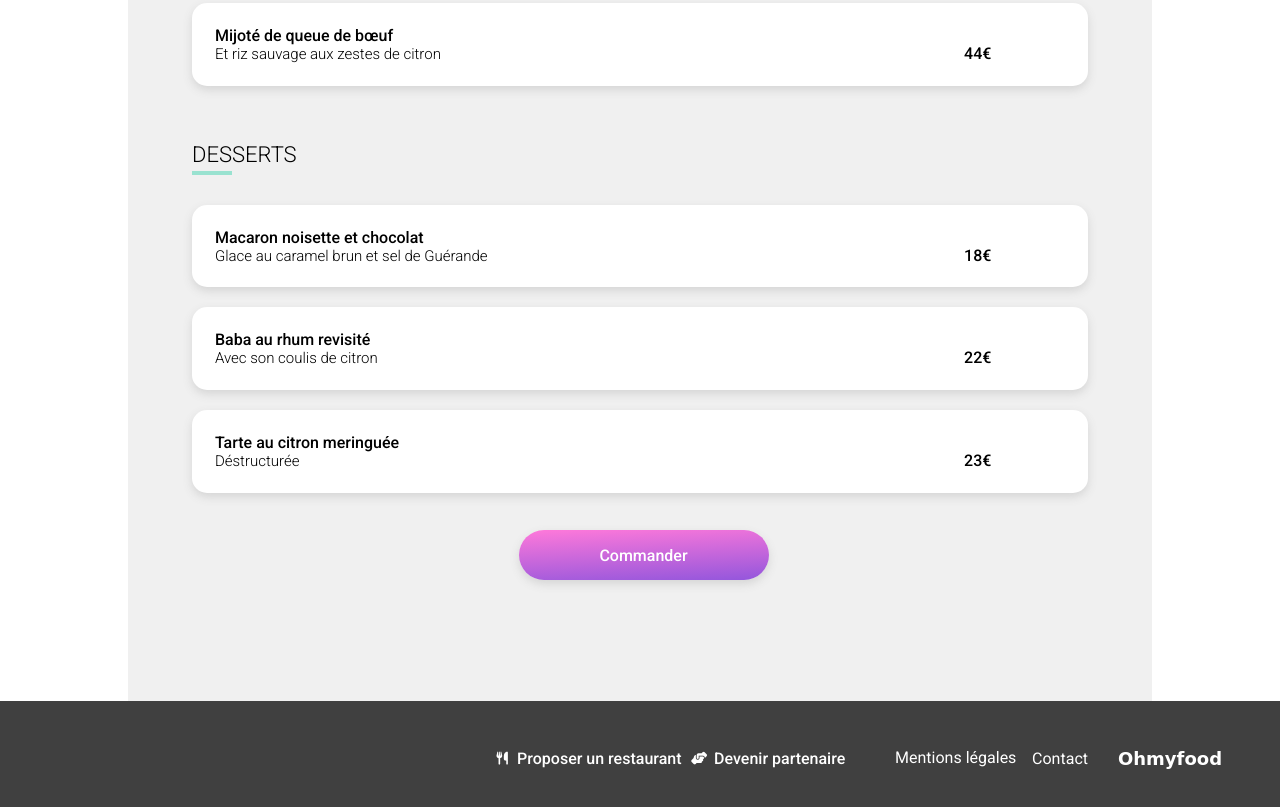
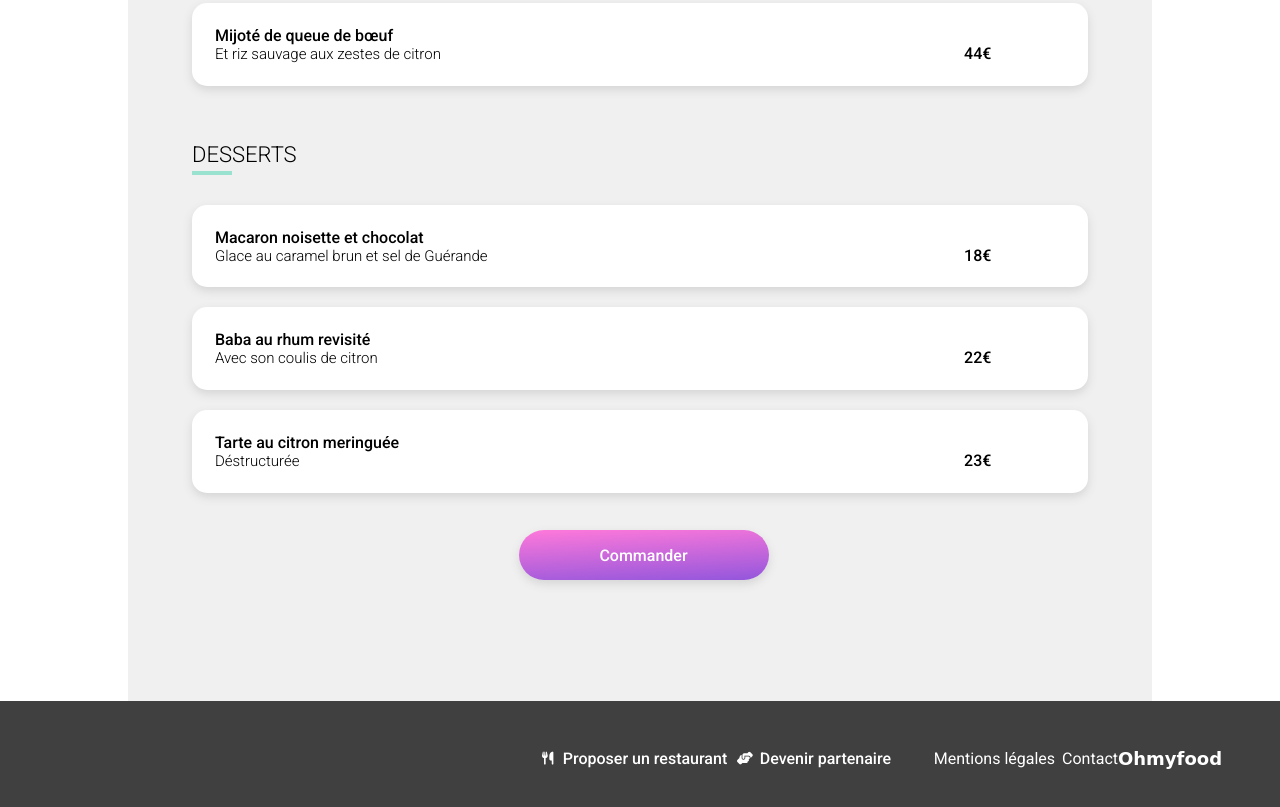
Before and after one commit to John-Laguerre/Ohmyfood, a plain HTML site: page la-note-enchantée.html in a window 1280 px wide. Shown: the part 1370-2177 px from the top of the page. Drawn offline with Linux system fonts and the light colour scheme; a web font is replaced by a local one.

Commit message:
Modification du footer

```diff
--- a/la-note-enchantée.html
+++ b/la-note-enchantée.html
@@ -193,6 +193,7 @@
         </main>
 
         <!--///// footer /////-->
+        <!--///// footer /////-->
         <footer class="footer">
             <h1 class="footer__logo">Ohmyfood</h1>
             <div class="footer__bloc">
@@ -200,16 +201,17 @@
                     <i class="fas fa-utensils footer__nav--icons"></i>
                     <p>Proposer un restaurant</p>
                 </a>
-            <a href="#" class="footer__nav">
+            <a href="#" class=" footer__nav">
                     <i class="fas fa-hands-helping footer__nav--icons"></i>
                     <p>Devenir partenaire</p>
                 </a>
-            <div class="footer__info">
-                <a href="#"><p>Mentions légales</p></a>
-                <a href="mailto:avotreecoute@ohmyfood.fr">Contact</a>
-            </div>
+                <a class="footer__nav--info" href="#">
+                    <p>Mentions légales</p>
+                </a>
+                <a class="footer__nav--info" href="mailto:avotreecoute@ohmyfood.fr">
+                    <p>Contact</p>
+                </a>
             </div>
         </footer>
-
     </body>
 </html>
```
Also changed, not shown: la-palette-du-goût.html (+7 -6 lines), le-délice-des-sens.html (+7 -6 lines), À-la-francaise.html (+5 -5 lines). Lines whose indentation alone changed are shown as unchanged.
